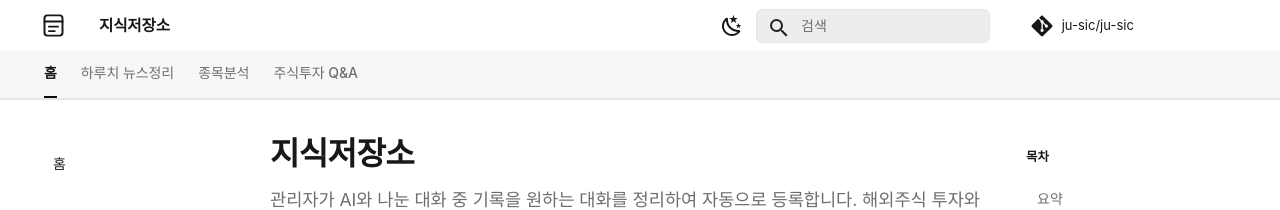
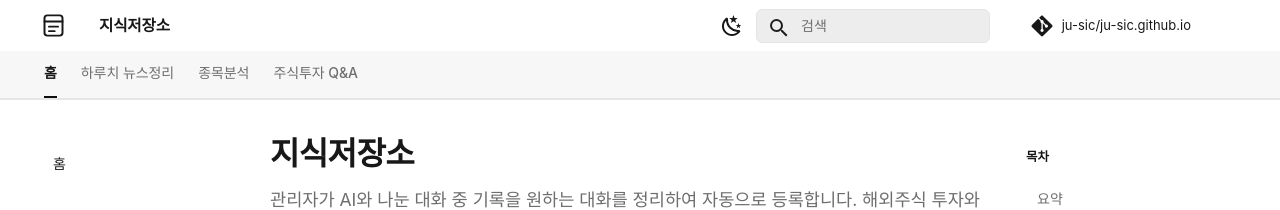
Before and after one commit to ju-sic/ju-sic.github.io, an MkDocs documentation site: the page built from docs/index.md, in a window 1280 px wide. Shown: the top 210 px of the page. Built offline with MkDocs 1.6.1 and Material for MkDocs 9.7.7, drawn with Linux system fonts in a browser that asks for light colours; some web fonts are replaced; comment, search, counter and statistics services are not loaded.

Commit message:
사용자 사이트 저장소 링크 수정

```diff
--- a/mkdocs.yml
+++ b/mkdocs.yml
@@ -8,8 +8,8 @@ site_author: kwonsu kim
 # GitHub Pages 공개 주소와 저장소 연결 정보.
 # GitHub Pages 주소 형식: https://<사용자명>.github.io/<저장소명>/
 site_url: https://ju-sic.github.io/
-repo_url: https://github.com/ju-sic/ju-sic
-repo_name: ju-sic/ju-sic
+repo_url: https://github.com/ju-sic/ju-sic.github.io
+repo_name: ju-sic/ju-sic.github.io
 
 copyright: 'Copyright &copy; 2026 지식저장소. All rights reserved.'
 
```
